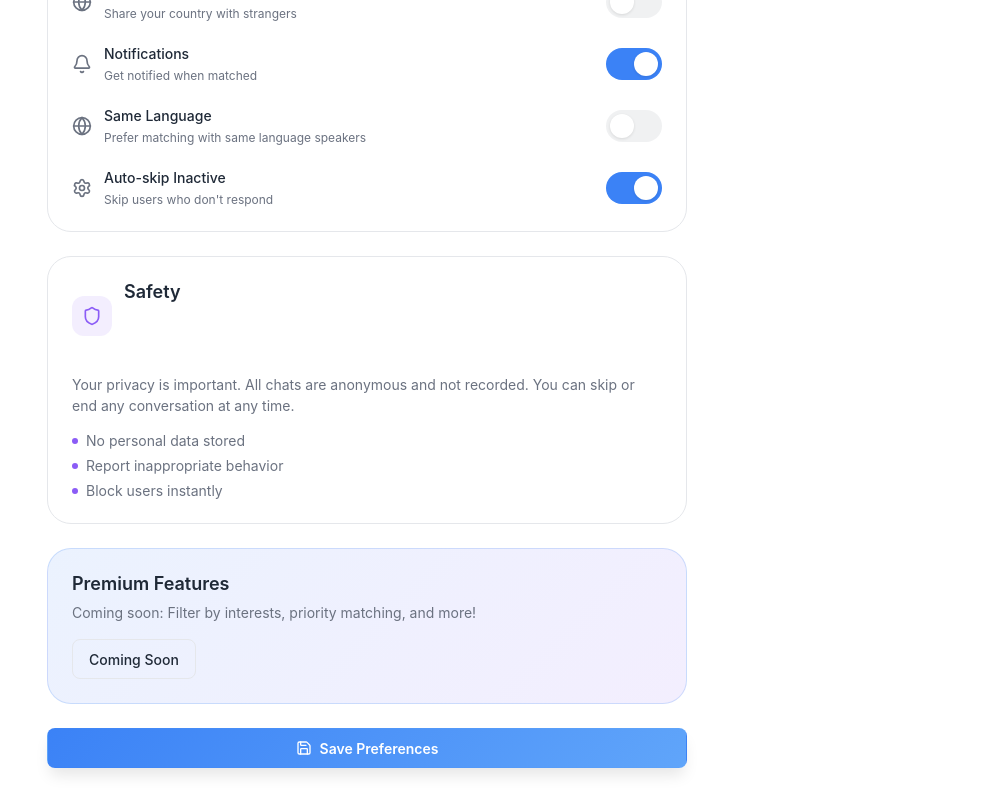
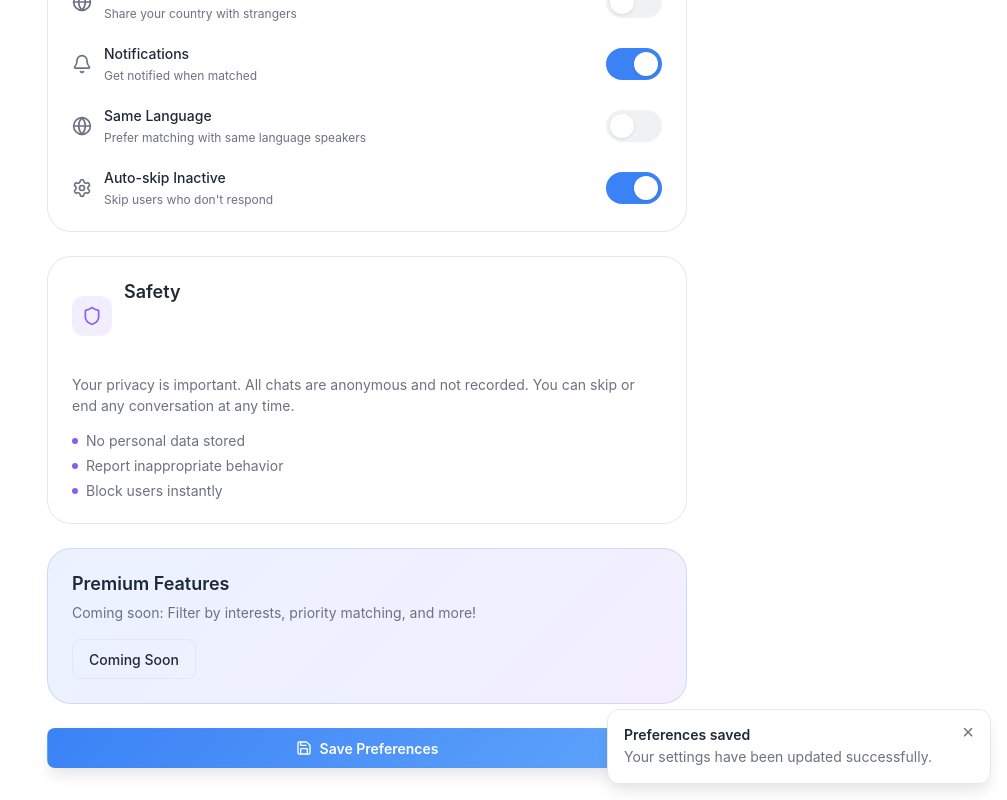
Before and after one commit to RaviAhir77/rtccallingfront, a React app: page /profile in a window 1280 px wide. Both pictures are taken after typing "Sample" into the empty fields and a click on the button "Save Preferences". Shown: the part 506-1306 px from the top of the page, without its empty margins (273-1280 px from the left). Built offline with nearby package versions, Linux system fonts and the light colour scheme; the HTML template or start-up script is replaced by a standard one.

Commit message:
toast changes

```diff
--- a/src/components/Toast.css
+++ b/src/components/Toast.css
@@ -1,7 +1,14 @@
-.toast {
+.toast-container {
     position: fixed;
     bottom: 1rem;
     right: 1rem;
+    z-index: 1000;
+    display: flex;
+    flex-direction: column;
+    gap: 0.5rem;
+}
+
+.toast {
     background-color: var(--card);
     border: 1px solid var(--border);
     border-radius: var(--radius-lg);
@@ -11,8 +18,8 @@
     align-items: flex-start;
     justify-content: space-between;
     gap: 1rem;
-  max-width: 24rem;
-  z-index: 1000;
+    width: 24rem;
+    max-width: 100%;
     animation: slideIn 0.3s ease-out;
 }
 
@@ -53,6 +60,7 @@
         transform: translateX(100%);
         opacity: 0;
     }
+
     to {
         transform: translateX(0);
         opacity: 1;
--- a/src/pages/Profile.jsx
+++ b/src/pages/Profile.jsx
@@ -14,10 +14,10 @@ import Input from '../components/Input';
 import Label from '../components/Label';
 import Switch from '../components/Switch';
 import './Profile.css';
-import useToast from '../hooks/useToast';
+import { useToastContext } from '../providers/ToastProvider';
 
 const Profile = () => {
-  const { toast } = useToast();
+    const { toast } = useToastContext();
     const [nickname, setNickname] = useState("");
     const [preferences, setPreferences] = useState({
         showLocation: false,
```
Lines whose indentation alone changed are shown as unchanged.
